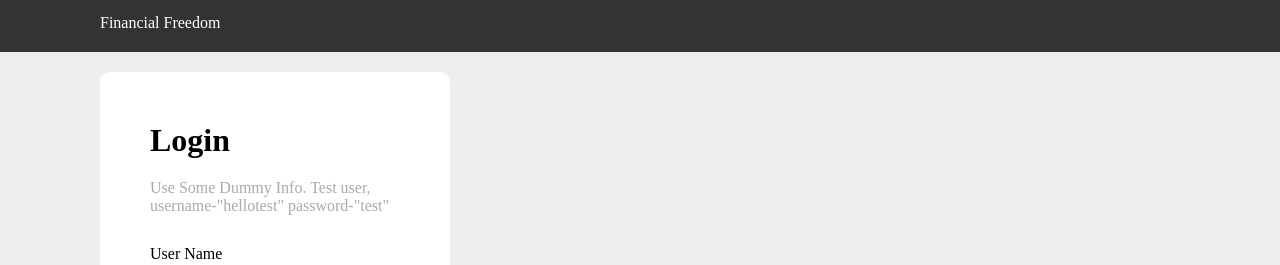
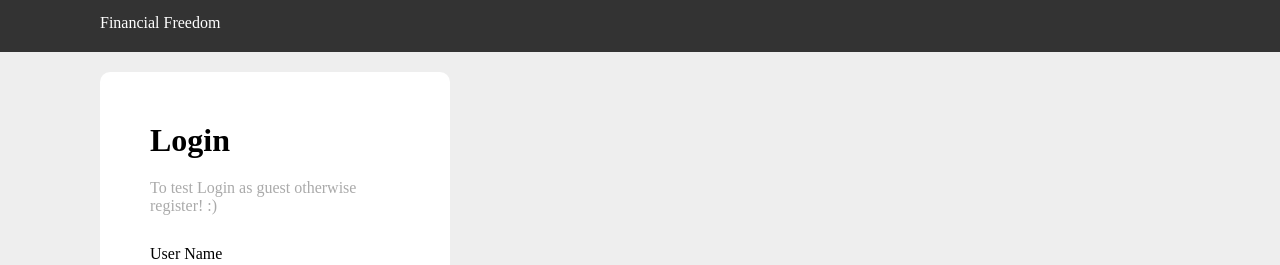
Before and after one commit to joshuarichards001/ff-frontend, a React (Create React App) app: page / in a window 1280 px wide. Shown: the top 265 px of the page. Built offline with nearby package versions, Linux system fonts and the light colour scheme.

Commit message:
changed login text

```diff
--- a/src/components/LoginForm.tsx
+++ b/src/components/LoginForm.tsx
@@ -38,7 +38,7 @@ export default function LoginForm({
             <h1 style={{ paddingBottom: "20px" }}>Login</h1>
           )}
           <p style={{ color: "#aaaaaa", marginBottom: "30px" }}>
-            Use Some Dummy Info. Test user, username-"hellotest" password-"test"
+            To test Login as guest otherwise register! :)
           </p>
           {showRegister ? <label>Email</label> : null}
           {showRegister ? (
```
